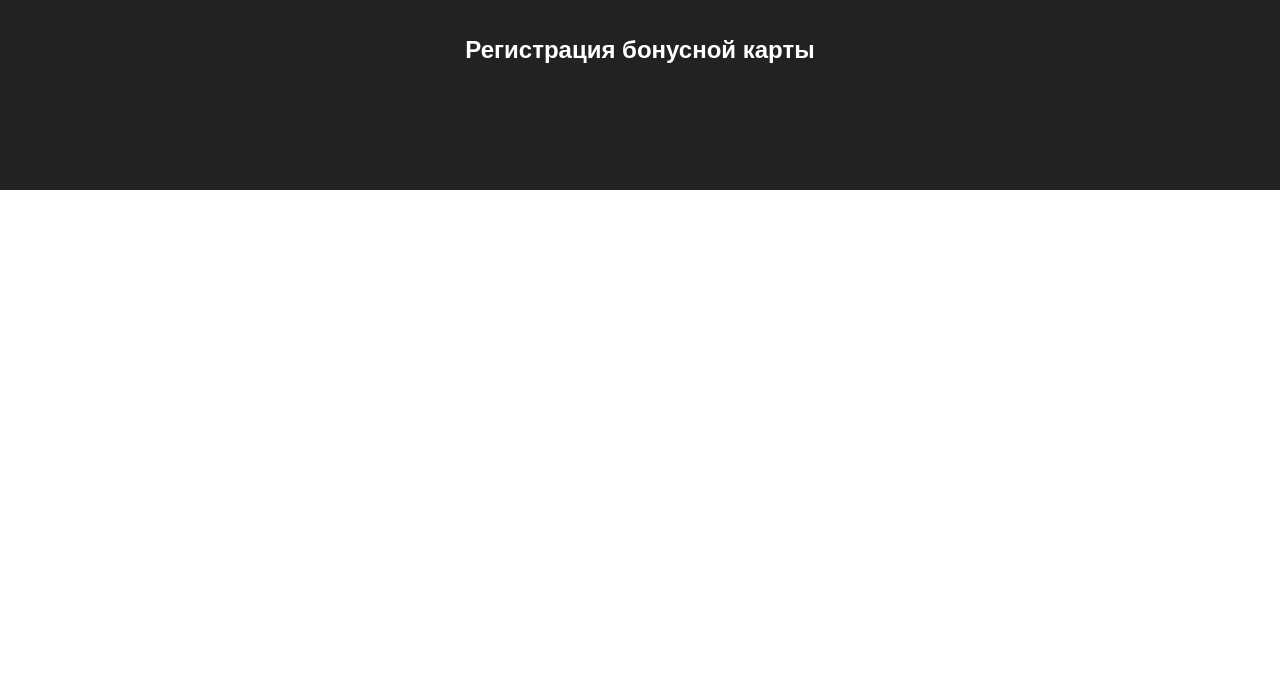
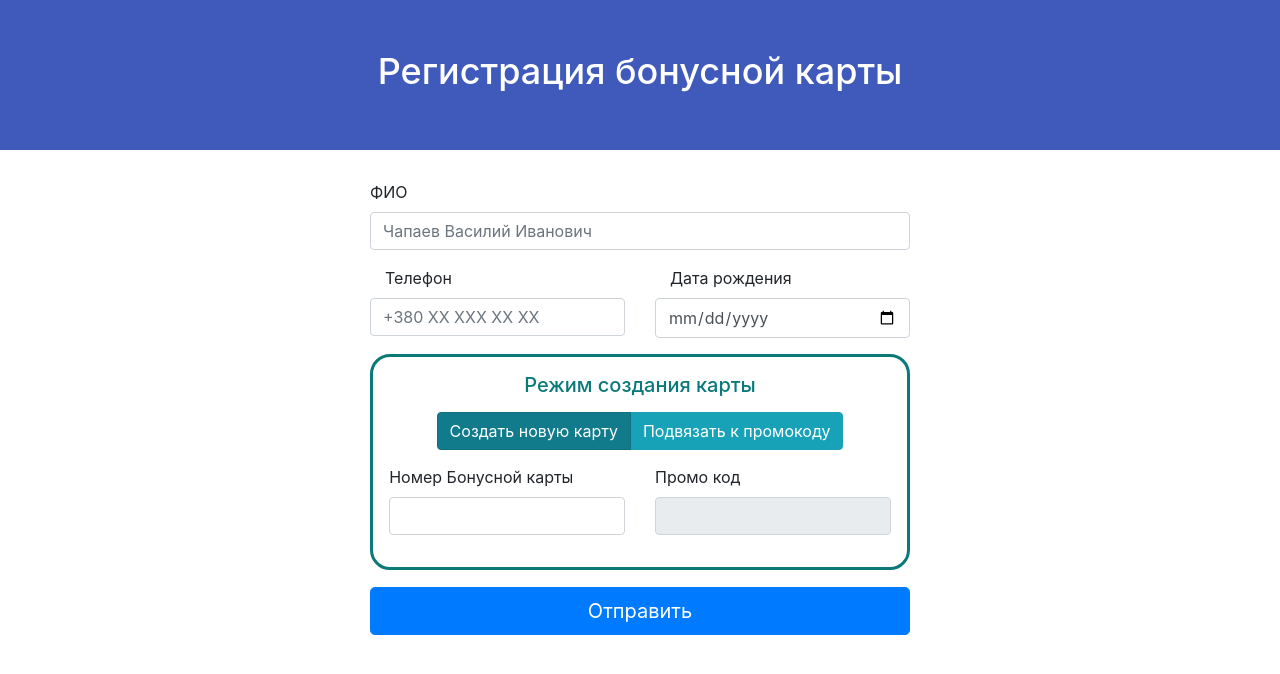
Before and after one commit to noxvel/bonuscards-frontend, a React (Create React App) app: page / in a window 1280 px wide. Shown: the top 674 px of the page. Built offline with nearby package versions, Linux system fonts and the light colour scheme.

Commit message:
Basic functionality

```diff
--- a/package.json
+++ b/package.json
@@ -3,9 +3,11 @@
   "version": "0.1.0",
   "private": true,
   "dependencies": {
+    "bootstrap": "^4.0.0",
     "react": "^16.3.1",
     "react-dom": "^16.3.1",
-    "react-scripts": "1.1.4"
+    "react-scripts": "1.1.4",
+    "reactstrap": "^5.0.0-beta.3"
   },
   "scripts": {
     "start": "react-scripts start",
--- a/public/index.html
+++ b/public/index.html
@@ -36,5 +36,31 @@
       To begin the development, run `npm start` or `yarn start`.
       To create a production bundle, use `npm run build` or `yarn build`.
     -->
+   <!-- jQuery first, then Popper.js, then Bootstrap JS -->
+   <script src="https://code.jquery.com/jquery-3.3.1.slim.min.js" integrity="sha384-q8i/X+965DzO0rT7abK41JStQIAqVgRVzpbzo5smXKp4YfRvH+8abtTE1Pi6jizo" crossorigin="anonymous"></script>
+    <script>
+
+      // $("#inputPhone").mask("+380(999) 999-99-99");
+      // Example starter JavaScript for disabling form submissions if there are invalid fields
+      (function() {
+        'use strict';
+
+        window.addEventListener('load', function() {
+          // Fetch all the forms we want to apply custom Bootstrap validation styles to
+          var forms = document.getElementsByClassName('needs-validation');
+
+          // Loop over them and prevent submission
+          var validation = Array.prototype.filter.call(forms, function(form) {
+            form.addEventListener('submit', function(event) {
+              if (form.checkValidity() === false) {
+                event.preventDefault();
+                event.stopPropagation();
+              }
+              form.classList.add('was-validated');
+            }, false);
+          });
+        }, false);
+      })();
+    </script>
   </body>
 </html>
--- a/src/App.css
+++ b/src/App.css
@@ -1,12 +1,11 @@
-.App {
-  text-align: center;
-}
 
 .App-header {
-  background-color: #222;
+  text-align: center;
+  background-color: #405abb;
   height: 150px;
-  padding: 20px;
+  padding: 50px;
   color: white;
+  font-size: 150%;
 }
 
 .App-title {
@@ -16,3 +15,7 @@
 .App-intro {
   font-size: large;
 }
+
+.mainForm  {
+  margin-top: 30px;
+}
--- a/src/App.js
+++ b/src/App.js
@@ -1,6 +1,8 @@
-import React, { Component } from 'react';
+import React, {Component} from 'react';
 //import logo from './logo.svg';
 import './App.css';
+import MainForm from './MainForm.js';
+import 'bootstrap/dist/css/bootstrap.min.css';
 
 class App extends Component {
   render() {
@@ -9,9 +11,11 @@ class App extends Component {
         <header className="App-header">
           <h1 className="App-title">Регистрация бонусной карты</h1>
         </header>
-        <p className="App-intro">
-        </p>
+
+        <MainForm />
+
       </div>
+
     );
   }
 }
--- /dev/null
+++ b/src/MainForm.css
@@ -0,0 +1,19 @@
+label {
+    white-space: nowrap;
+}
+#switchBlock {
+    text-align: center;
+    margin-bottom: 3%;
+}
+
+#switchBlock h5 {
+    color: rgb(11, 121, 121);
+    margin-bottom: 3%;
+}
+
+#cardNumbersField {
+    border: 3px solid rgb(11, 121, 121);
+    border-radius: 20px;
+    padding: 3%;
+    margin-bottom: 3%;
+}
--- /dev/null
+++ b/src/MainForm.js
@@ -0,0 +1,207 @@
+import React, {Component} from 'react';
+import './MainForm.css';
+import {
+		Col,
+		Button,
+		Form,
+		FormGroup,
+		Label,
+		Input,
+		FormFeedback,
+		ButtonGroup
+} from 'reactstrap';
+
+class MainForm extends Component {
+
+		constructor(props) {
+				super(props)
+				this.state = {
+						inputName: '',
+						inputPhone: '',
+						inputBirthdate: '',
+						emptyName: false,
+						emptyPhone: false,
+						emptyBirthdate: false,
+						emptyCardNumber: false,
+						emptyPromoNumber: false,
+						promoDisabled: true,
+						cardNumber: "",
+						promoNumber: ""
+				}
+
+				this.submitData = this
+						.submitData
+						.bind(this);
+
+				this.onRadioBtnClick = this
+						.onRadioBtnClick
+						.bind(this);
+
+		}
+
+		handleUserInput = (e) => {
+				const name = e.target.name;
+				const value = e.target.value;
+				// this.setState({[name]: value},              () => { this.validateField(name,
+				// value) });
+				this.setState({
+						[name]: value
+				},);
+		}
+
+		onRadioBtnClick(promoState) {
+				this.setState({promoDisabled: promoState, promoNumber: ""});
+		}
+
+		submitData(e) {
+				if (this.state.inputName === "") {
+						this.setState({emptyName: true});
+				} else {
+						this.setState({emptyName: false});
+				}
+
+				if (this.state.inputPhone === "") {
+						this.setState({emptyPhone: true});
+				} else {
+						this.setState({emptyPhone: false});
+				}
+
+				if (this.state.inputBirthdate === "") {
+						this.setState({emptyBirthdate: true});
+				} else {
+						this.setState({emptyBirthdate: false});
+				}
+
+				if (this.state.cardNumber === "") {
+						this.setState({emptyCardNumber: true});
+				} else {
+						this.setState({emptyCardNumber: false});
+				}
+
+				if (this.state.promoNumber === "" && this.state.promoDisabled) {
+						this.setState({emptyPromoNumber: true});
+				} else {
+						this.setState({emptyPromoNumber: false});
+				}
+				//console.log(this.refs.codeblock.promoNumber) // "qux"
+		}
+
+		render() {
+				return (
+
+						<div className="container mainForm">
+
+								<div className="row">
+										<div className="col"></div>
+
+										<div className="col-6">
+
+												<Form>
+														<FormGroup >
+																<Label for="inputName">ФИО</Label>
+																<Input
+																		type="text"
+																		className="form-control"
+																		name="inputName"
+																		placeholder="Чапаев Василий Иванович"
+																		value={this.state.inputName}
+																		invalid={this.state.emptyName}
+																		onChange={this.handleUserInput}/>
+																<FormFeedback>Укажите ФИО клиента.</FormFeedback>
+														</FormGroup>
+
+														<FormGroup row>
+																<Col>
+
+																		<Label for="inputPhone" className="col-md-6">Телефон</Label>
+																		<Input
+																				type="phone"
+																				name="inputPhone"
+																				autoComplete="off"
+																				placeholder="+380 XX XXX XX XX"
+																				value={this.state.inputPhone}
+																				invalid={this.state.emptyPhone}
+																				onChange={this.handleUserInput}/>
+																		<FormFeedback>Укажите телефон клиента.</FormFeedback>
+																</Col>
+
+																<Col>
+																		<Label for="inputBirthdate" className="col-md-6">
+																				<span>Дата рождения</span>
+																		</Label>
+																		<Input
+																				type="date"
+																				name="inputBirthdate"
+																				placeholder="password placeholder"
+																				value={this.state.inputBirthdate}
+																				invalid={this.state.emptyBirthdate}
+																				onChange={this.handleUserInput}/>
+																		<FormFeedback>Укажите дату рождения клиента.</FormFeedback>
+																</Col>
+
+														</FormGroup>
+
+														<div id="cardNumbersField">
+																<div id="switchBlock">
+																		<h5>Режим создания карты</h5>
+																		<ButtonGroup>
+																				<Button
+																						color="info"
+																						onClick={() => this.onRadioBtnClick(true)}
+																						active={this.state.promoDisabled}>Создать новую карту</Button>
+																				<Button
+																						color="info"
+																						onClick={() => this.onRadioBtnClick(false)}
+																						active={!this.state.promoDisabled}>Подвязать к промокоду</Button>
+																		</ButtonGroup>
+
+																</div>
+
+																<FormGroup row>
+																		<Col>
+																				<Label for="cardNumber">Номер Бонусной карты</Label>
+																				<Input
+																						type="number"
+																						name="cardNumber"
+																						value={this.state.cardNumber}
+																						onChange={this.handleUserInput}
+																						invalid={this.state.emptyCardNumber}/>
+																				<FormFeedback>Укажите код карты.</FormFeedback>
+																		</Col>
+																		< Col >
+																				<Label for="promoNumber">Промо код</Label>
+																				<Input
+																						type="number"
+																						name="promoNumber"
+																						value={this.state.promoNumber}
+																						onChange={this.handleUserInput}
+																						disabled={this.state.promoDisabled}
+																						invalid={this.state.emptyPromoNumber}/>
+																				<FormFeedback>Укажите промокод.</FormFeedback>
+																		</Col>
+
+																</FormGroup>
+														</div>
+
+														<FormGroup >
+
+																<Button
+																		id="submitButton"
+																		color="primary"
+																		size="lg"
+																		block
+																		onClick={this.submitData}>Отправить</Button>
+
+														</FormGroup>
+												</Form>
+
+										</div>
+										<div className="col"></div>
+								</div>
+
+						</div>
+				);
+		}
+}
+
+export default MainForm;
```
Also changed, not shown: 1 other file (tests, documents, lock files or other folders).
